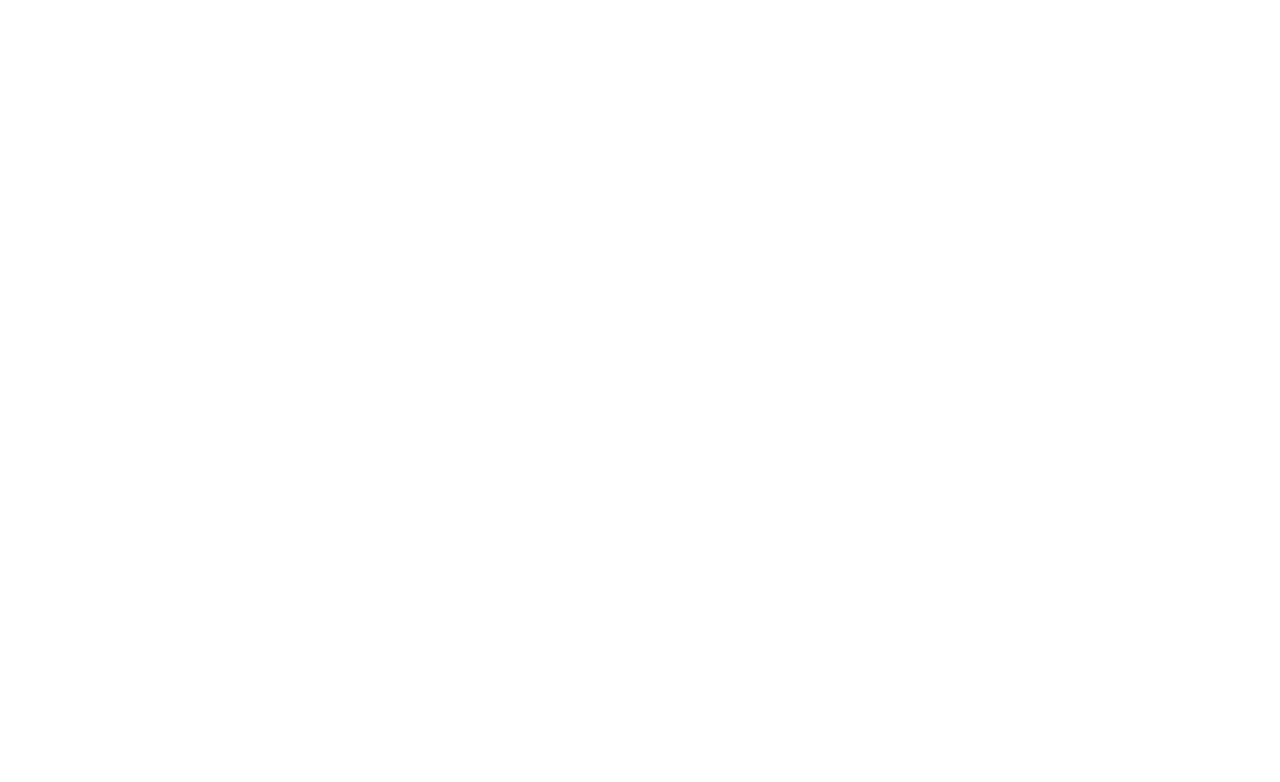
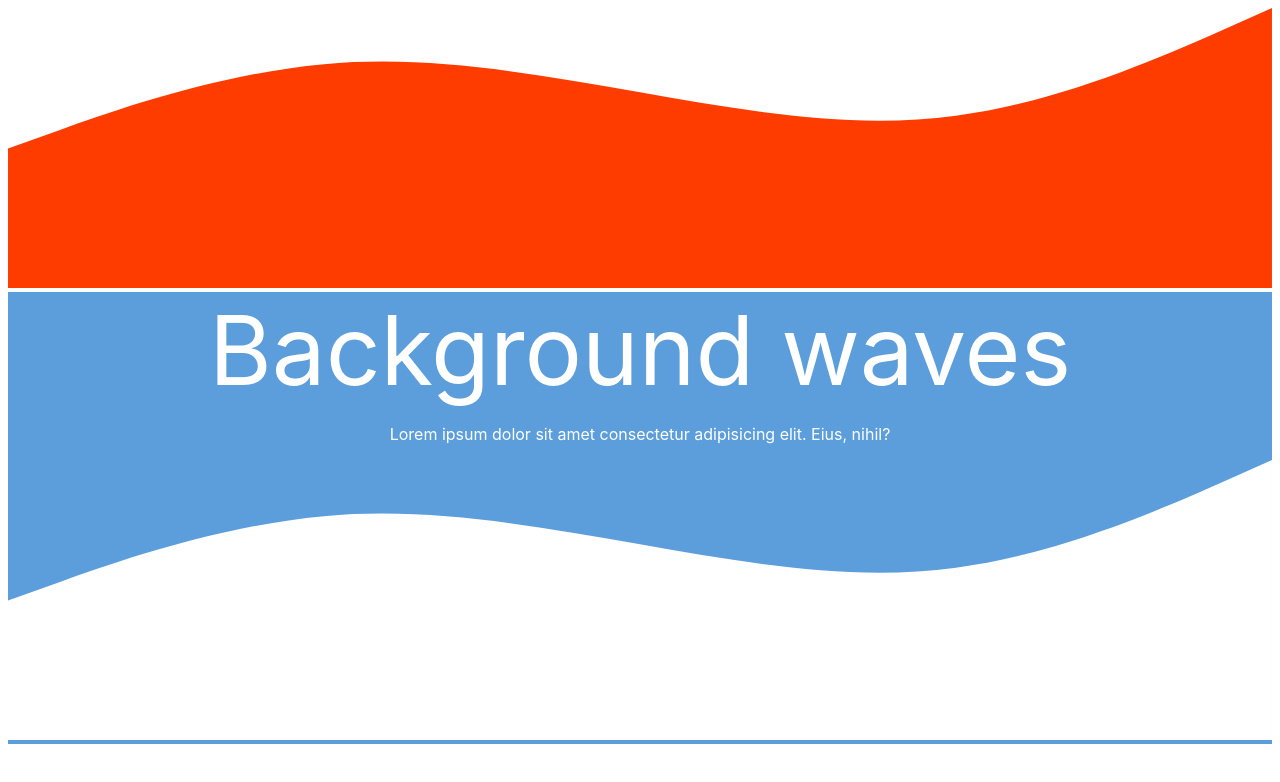
Before and after one commit to SaschaWebDev/svg-waves, a plain HTML site: page index.html in a window 1280 px wide. Drawn offline with Linux system fonts and the light colour scheme.

Commit message:
Added two wave svgs behind the headers

```diff
--- a/index.html
+++ b/index.html
@@ -1,12 +1,32 @@
 <!DOCTYPE html>
 <html lang="en">
+
 <head>
     <meta charset="UTF-8">
     <meta name="viewport" content="width=device-width, initial-scale=1.0">
     <meta http-equiv="X-UA-Compatible" content="ie=edge">
+    <link rel="stylesheet" href="style.css">
     <title>Background Waves</title>
 </head>
+
 <body>
+    <div calass="curver-upper-container">
+        <svg xmlns="http://www.w3.org/2000/svg" viewBox="0 0 1440 319">
+            <path fill="#ff3c00" fill-opacity="1"
+                d="M0,160L60,138.7C120,117,240,75,360,64C480,53,600,75,720,96C840,117,960,139,1080,122.7C1200,107,1320,53,1380,26.7L1440,0L1440,320L1380,320C1320,320,1200,320,1080,320C960,320,840,320,720,320C600,320,480,320,360,320C240,320,120,320,60,320L0,320Z">
+            </path>
+        </svg>
+    </div>
+    <div class="curved-container">
+        <span>Background waves</span>
 
+        <p>Lorem ipsum dolor sit amet consectetur adipisicing elit. Eius, nihil?</p>
+        <svg xmlns="http://www.w3.org/2000/svg" viewBox="0 0 1440 319">
+            <path fill="white" fill-opacity="1"
+                d="M0,160L60,138.7C120,117,240,75,360,64C480,53,600,75,720,96C840,117,960,139,1080,122.7C1200,107,1320,53,1380,26.7L1440,0L1440,320L1380,320C1320,320,1200,320,1080,320C960,320,840,320,720,320C600,320,480,320,360,320C240,320,120,320,60,320L0,320Z">
+            </path>
+        </svg>
+    </div>
 </body>
+
 </html>
--- /dev/null
+++ b/style.css
@@ -0,0 +1,28 @@
+body {
+  background: white;
+}
+
+.curved-container {
+  background: #5c9edb;
+  color: #fff;
+  text-align: center;
+  margin-top: 0px;
+}
+.curved-container span {
+  font-size: 6rem;
+  font-family: -apple-system, BlinkMacSystemFont, "Segoe UI", Roboto, Oxygen,
+    Ubuntu, Cantarell, "Open Sans", "Helvetica Neue", sans-serif;
+}
+.curved-container p {
+  font-size: 1rem;
+  font-family: -apple-system, BlinkMacSystemFont, "Segoe UI", Roboto, Oxygen,
+    Ubuntu, Cantarell, "Open Sans", "Helvetica Neue", sans-serif;
+}
+
+.curved-upper-container svg {
+  display: block;
+}
+
+.curved-upper-container {
+  background: white;
+}
```
